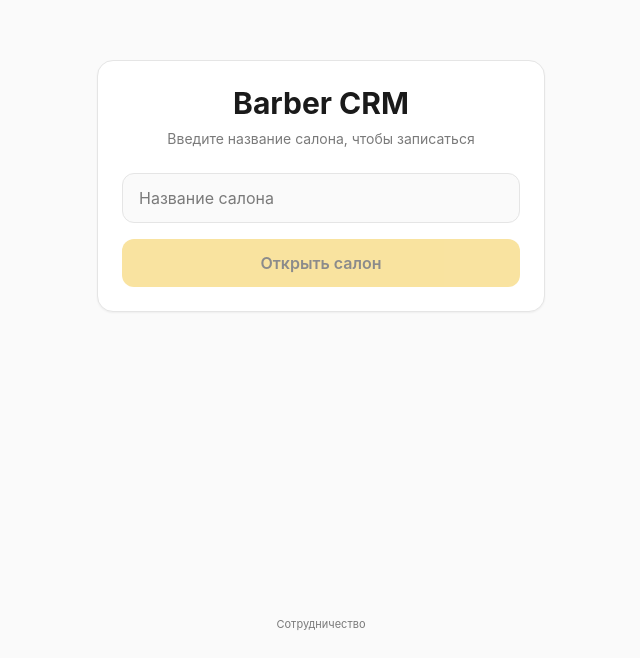
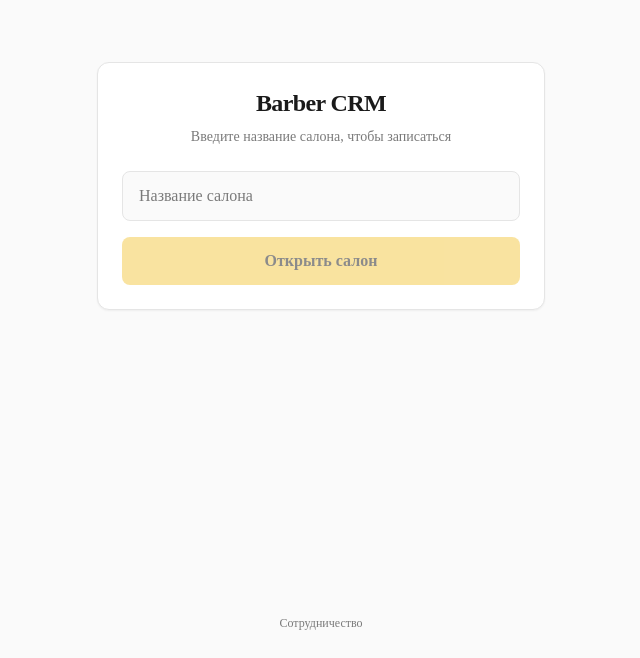
Before and after one commit to fixallastana-hash/barber-crm, a Next.js app in the folder web-widget/: page / in a window 1280 px wide. Shown: the part 214-872 px from the top of the page, without its empty margins (319-959 px from the left). Built offline with nearby package versions, Linux system fonts and the light colour scheme.

Commit message:
feat(widget): design tokens, Inter via next/font, WidgetFooter, redesigned home

```diff
--- a/web-widget/src/app/globals.css
+++ b/web-widget/src/app/globals.css
@@ -10,6 +10,16 @@
   --master-border: #e8e9ed;
   --master-accent: #17191d;
   --master-green: #198754;
+
+  --widget-primary: #F4C842;
+  --widget-primary-hover: #E5B935;
+  --widget-ink: #1A1A1A;
+  --widget-surface: #FAFAFA;
+  --widget-card: #FFFFFF;
+  --widget-line: #E5E5E5;
+  --widget-muted: #7A7A7A;
+  --widget-success: #15803D;
+  --widget-danger: #DC2626;
 }
 
 * { box-sizing: border-box; }
@@ -18,7 +28,7 @@ html, body {
   padding: 0;
   margin: 0;
   min-height: 100%;
-  font-family: Inter, ui-sans-serif, system-ui, -apple-system, BlinkMacSystemFont, "Segoe UI", sans-serif;
+  font-family: var(--font-inter), Inter, ui-sans-serif, system-ui, -apple-system, BlinkMacSystemFont, "Segoe UI", sans-serif;
   background: var(--master-bg);
   color: var(--master-text);
 }
@@ -557,4 +567,5 @@ button, input { font: inherit; }
   .master-status { align-self: flex-start; }
   .master-login-card { padding: 24px 19px; }
 }
+
 @import './book/book-design.css';
--- a/web-widget/src/app/page.tsx
+++ b/web-widget/src/app/page.tsx
@@ -18,12 +18,12 @@ export default function HomePage() {
     <main className="flex min-h-screen items-center justify-center px-4 py-6">
       <form
         onSubmit={openSalon}
-        className="w-full max-w-md rounded-2xl border border-[#E5E5E5] bg-white p-6 shadow-sm"
+        className="w-full max-w-md rounded-xl border border-line bg-card p-6 shadow-sm"
       >
-        <h1 className="mb-2 text-center text-3xl font-bold text-[#1A1A1A]">
+        <h1 className="mb-2 text-center text-2xl font-semibold tracking-tight text-ink">
           Barber CRM
         </h1>
-        <p className="mb-6 text-center text-sm text-[#7A7A7A]">
+        <p className="mb-6 text-center text-sm text-muted">
           Введите название салона, чтобы записаться
         </p>
 
@@ -35,12 +35,12 @@ export default function HomePage() {
           value={slug}
           onChange={(event) => setSlug(event.target.value)}
           placeholder="Название салона"
-          className="mb-4 w-full rounded-xl border border-[#E5E5E5] bg-[#FAFAFA] px-4 py-3 text-base text-[#1A1A1A] outline-none transition placeholder:text-[#7A7A7A] focus:border-[#F4C842] focus:bg-white focus:ring-4 focus:ring-[#F4C842]/20"
+          className="mb-4 w-full rounded-lg border border-line bg-surface px-4 py-3 text-base text-ink outline-none transition placeholder:text-muted focus:border-primary focus:bg-card focus:ring-2 focus:ring-primary/30"
         />
         <button
           type="submit"
           disabled={!slug.trim()}
-          className="w-full rounded-xl bg-[#F4C842] px-4 py-3 font-semibold text-[#1A1A1A] transition hover:bg-[#E5B935] disabled:cursor-not-allowed disabled:opacity-50"
+          className="w-full rounded-lg bg-primary px-4 py-3 font-semibold text-ink transition hover:bg-primary-hover disabled:cursor-not-allowed disabled:opacity-50"
         >
           Открыть салон
         </button>
--- a/web-widget/src/components/widget-footer.tsx
+++ b/web-widget/src/components/widget-footer.tsx
@@ -1,5 +1,3 @@
-'use client';
-
 const WHATSAPP_URL = 'https://wa.me/77079632034';
 
 export function WidgetFooter() {
@@ -9,12 +7,10 @@ export function WidgetFooter() {
         href={WHATSAPP_URL}
         target="_blank"
         rel="noopener noreferrer"
-        className="text-[11px] text-[#7A7A7A] transition-colors duration-150 hover:text-[#1A1A1A]"
+        className="text-xs text-muted transition-colors hover:text-ink"
       >
         Сотрудничество
       </a>
     </footer>
   );
 }
-
-export default WidgetFooter;
--- a/web-widget/tailwind.config.ts
+++ b/web-widget/tailwind.config.ts
@@ -1,32 +1,25 @@
 import type { Config } from 'tailwindcss';
+import defaultTheme from 'tailwindcss/defaultTheme';
 
 const config: Config = {
-  content: [
-    './src/**/*.{js,ts,jsx,tsx,mdx}',
-  ],
+  content: ['./src/**/*.{js,ts,jsx,tsx,mdx}'],
   theme: {
     extend: {
       colors: {
-        widget: {
-          primary: '#F4C842',
-          black: '#1A1A1A',
-          surface: '#FAFAFA',
-          border: '#E5E5E5',
-          muted: '#7A7A7A',
-          success: '#15803D',
-          danger: '#DC2626',
+        primary: {
+          DEFAULT: 'var(--widget-primary)',
+          hover: 'var(--widget-primary-hover)',
         },
+        ink: 'var(--widget-ink)',
+        surface: 'var(--widget-surface)',
+        card: 'var(--widget-card)',
+        line: 'var(--widget-line)',
+        muted: 'var(--widget-muted)',
+        success: 'var(--widget-success)',
+        danger: 'var(--widget-danger)',
       },
       fontFamily: {
-        sans: [
-          'Inter',
-          'ui-sans-serif',
-          'system-ui',
-          '-apple-system',
-          'BlinkMacSystemFont',
-          'Segoe UI',
-          'sans-serif',
-        ],
+        sans: ['var(--font-inter)', ...defaultTheme.fontFamily.sans],
       },
     },
   },
```
